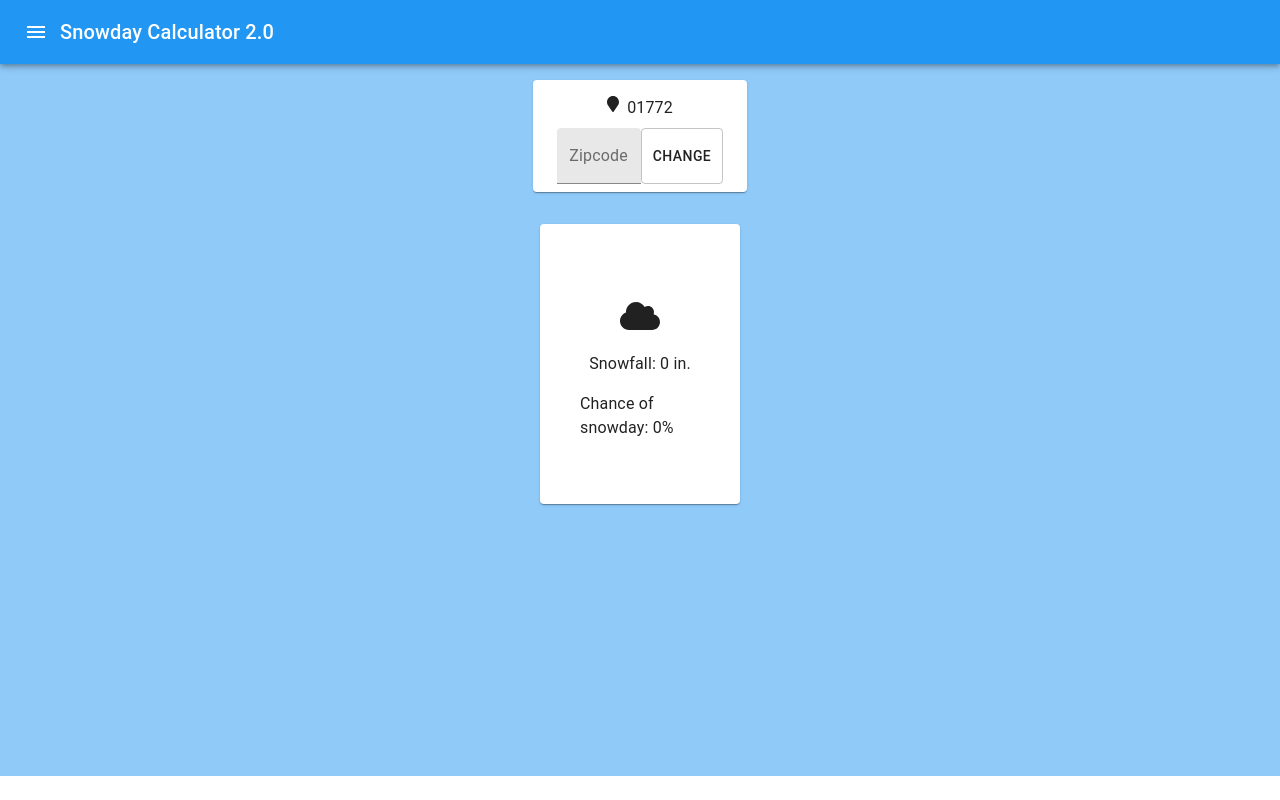
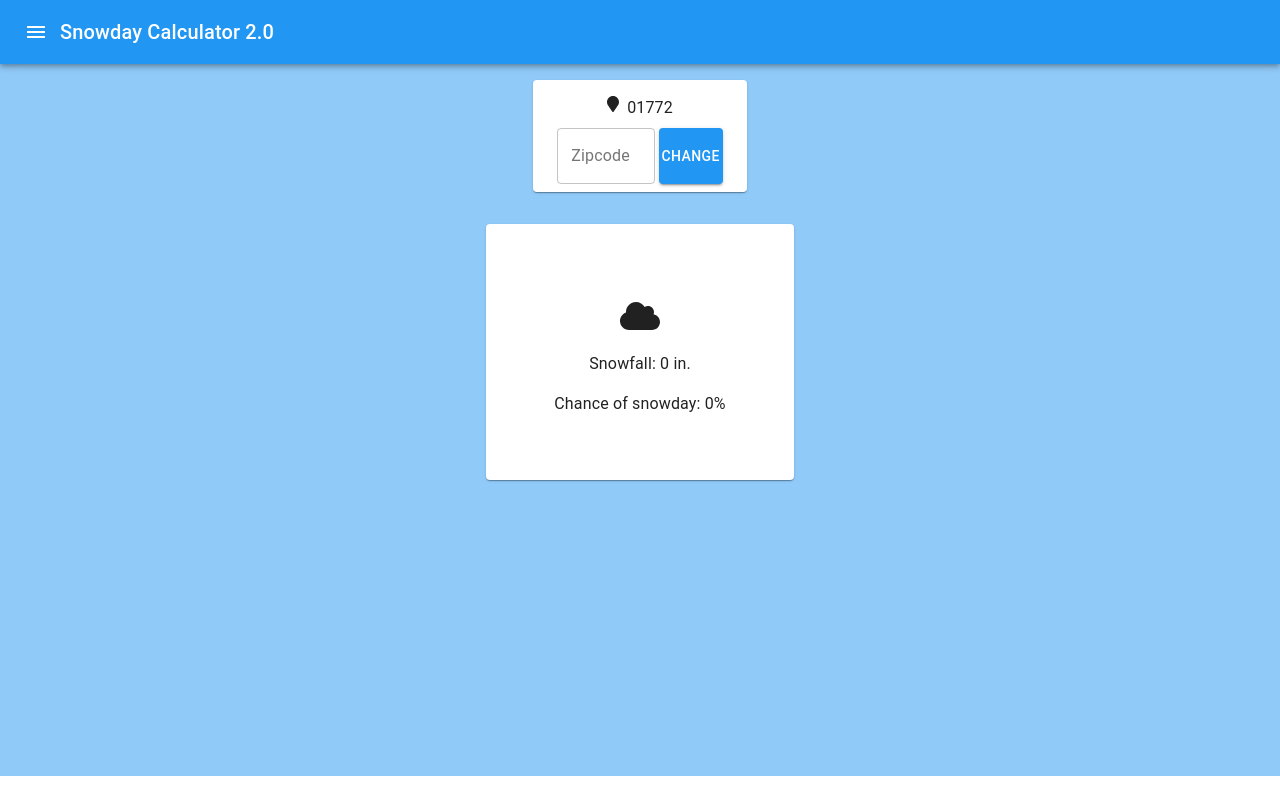
Before and after one commit to briankeefe/Snowday, a React (Create React App) app: page / in a window 1280 px wide. Built offline with nearby package versions, Linux system fonts and the light colour scheme; no server answers.

Commit message:
changed scaling on app

```diff
--- a/src/App.js
+++ b/src/App.js
@@ -90,12 +90,16 @@ function App() {
 									justifyContent="center"
 								>
 									<TextField
-										style={{ width: "60%" }}
 										label="Zipcode"
-										variant="filled"
+										variant="outlined"
 										onChange={updateText}
 									></TextField>
-									<Button variant="outlined" onClick={updateZip}>
+									<Button
+										className="change-button"
+										variant="contained"
+										color="primary"
+										onClick={updateZip}
+									>
 										Change
 									</Button>
 								</Box>
@@ -104,8 +108,8 @@ function App() {
 					</Grid>
 				</Box>
 				<Grid container spacing={2} justify="center">
-					<Grid item xs={12} sm={8} md={2}>
-						<Card city={city} snow={nextSnow} temp={100} />
+					<Grid item xs={12} sm={8} md={3}>
+						<Card city={city} snow={nextSnow} />
 					</Grid>
 				</Grid>
 			</Box>
--- a/src/style.scss
+++ b/src/style.scss
@@ -1,5 +1,8 @@
 .home-page {
 	min-height: 97vh;
+	.change-button {
+		margin-left: 4px;
+	}
 }
 
 .component-card {
```
